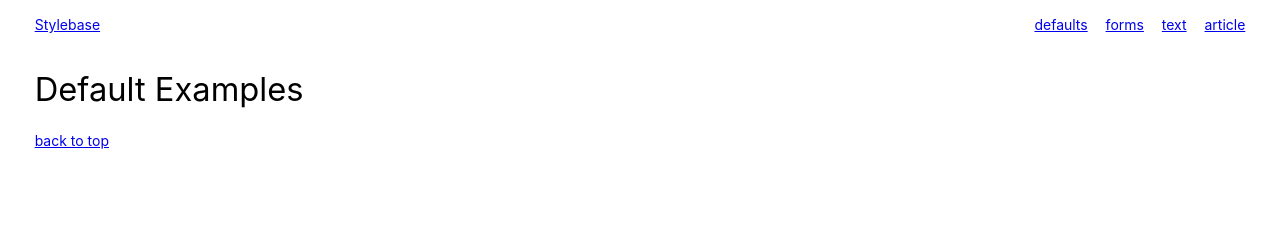
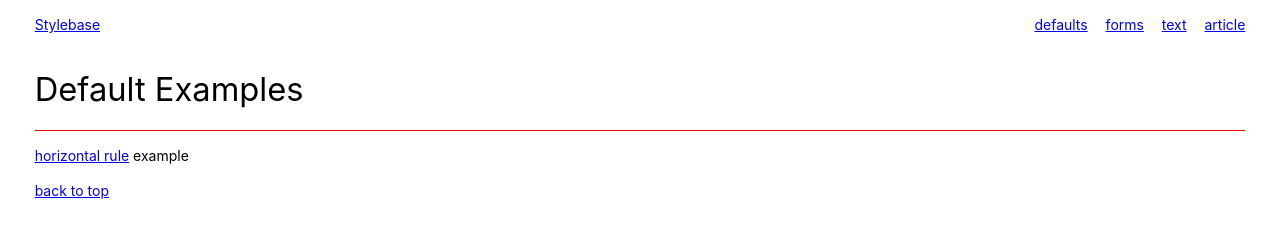
Before and after one commit to taurean/stylebase, a website: page examples/index.html in a window 1280 px wide. Drawn offline with Linux system fonts and the light colour scheme.

Commit message:
adding an hr example

```diff
--- a/examples/index.html
+++ b/examples/index.html
@@ -20,6 +20,17 @@
         </header>
         <main class="l:root">
             <h1>Default Examples</h1>
+            <div>
+                <hr />
+                <p>
+                    <a
+                        href="https://developer.mozilla.org/en-US/docs/Web/HTML/Reference/Elements/hr"
+                        target="_blank"
+                        >horizontal rule</a
+                    >
+                    example
+                </p>
+            </div>
         </main>
         <footer class="l:root"><a href="#top">back to top</a></footer>
     </body>
```
